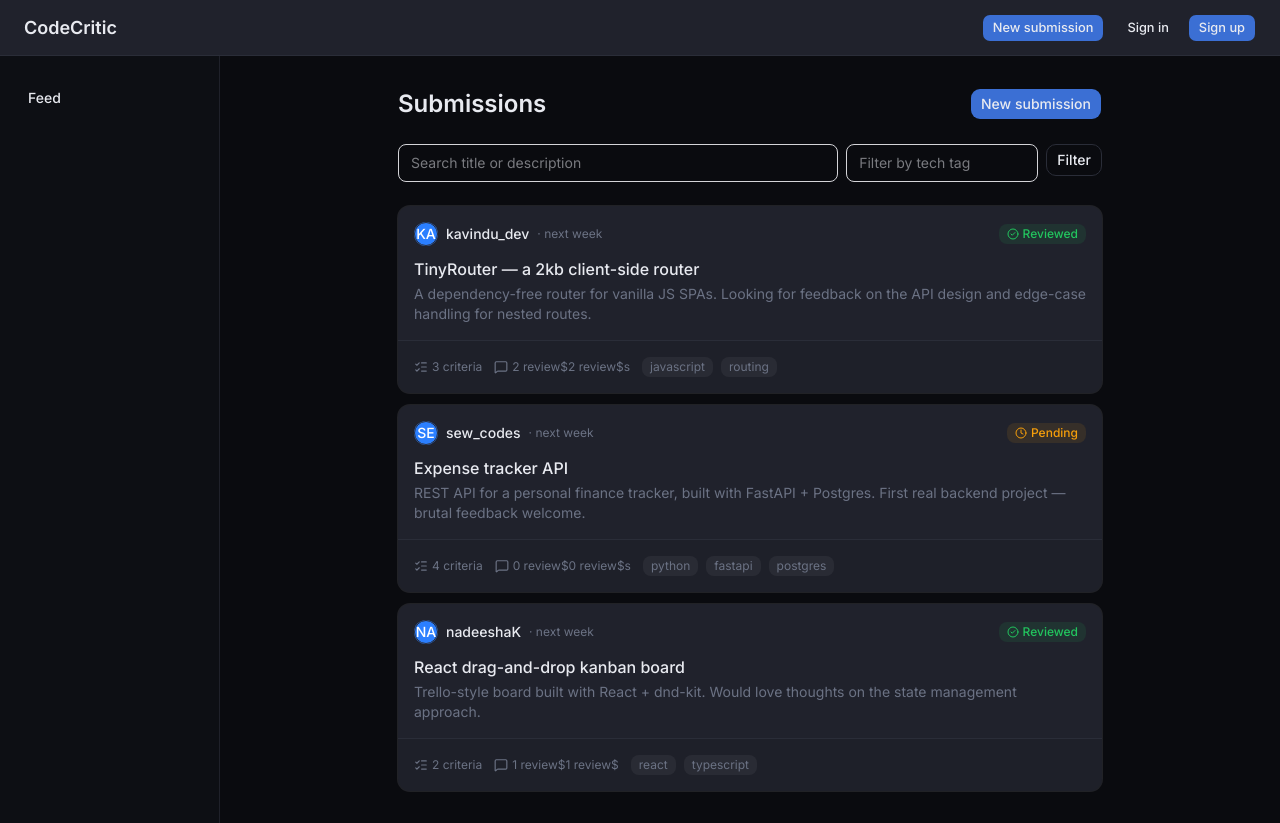
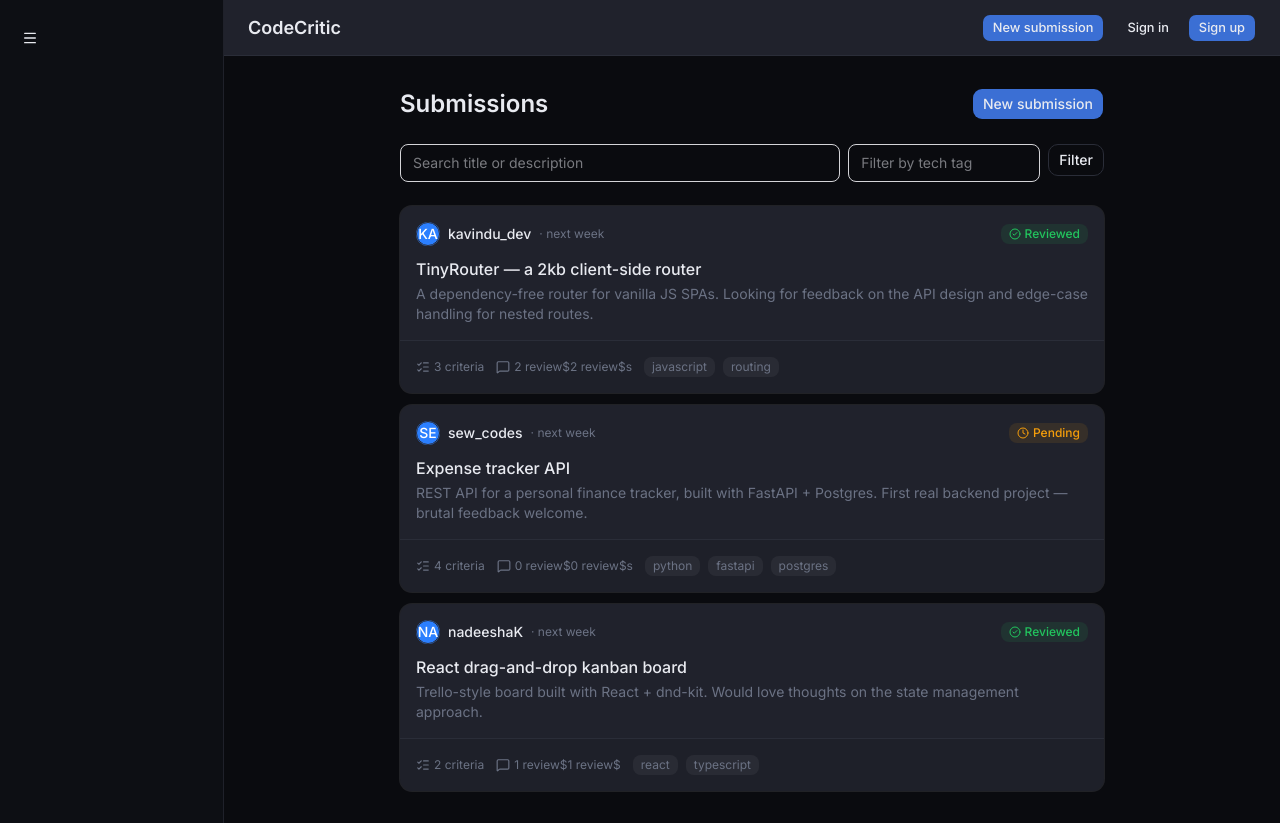
Before and after one commit to chanukinaveesha/codecritic, a Next.js app in the folder frontend/: page / in a window 1280 px wide. Built offline with nearby package versions, Linux system fonts and the light colour scheme; no server answers.

Commit message:
Add sidebar navigation with active link highlighting

```diff
--- a/frontend/src/app/layout.tsx
+++ b/frontend/src/app/layout.tsx
@@ -1,6 +1,7 @@
 import { Button } from "@/components/ui/button";
 import { ClerkProvider, Show, SignInButton, SignUpButton, UserButton } from "@clerk/nextjs";
 import type { Metadata } from "next";
+import { Nav } from "@/components/nav";
 import { Inter, JetBrains_Mono } from "next/font/google";
 import Link from "next/link";
 import "./globals.css";
@@ -33,7 +34,12 @@ export default function RootLayout({
       >
 
        <body className="min-h-full">
-        <div className="flex min-h-screen flex-col">
+        <div className="flex min-h-screen">
+          <aside className="w-56 shrink-0 border-r border-sidebar-border bg-sidebar px-4 py-6">
+            <Nav />
+          </aside>
+
+          <div className="flex flex-1 flex-col">
             <header className="flex h-14 shrink-0 items-center justify-between border-b border-border bg-card px-6">
               <Link href="/" className="text-lg font-semibold text-foreground">
                 CodeCritic
@@ -64,19 +70,7 @@ export default function RootLayout({
               </div>
             </header>
 
-          <div className="grid flex-1 grid-cols-[220px_1fr]">
-            <aside className="border-r border-sidebar-border bg-sidebar px-4 py-6">
-              <nav className="flex flex-col gap-1">
-                <Link
-                  href="/"
-                  className="rounded-md px-3 py-2 text-sm font-medium text-sidebar-foreground hover:bg-sidebar-accent"
-                >
-                  Feed
-                </Link>
-              </nav>
-            </aside>
-
-            <main className="flex flex-col">{children}</main>
+            <main className="flex flex-1 flex-col">{children}</main>
           </div>
         </div>
       </body>
--- /dev/null
+++ b/frontend/src/components/nav.tsx
@@ -0,0 +1,59 @@
+"use client";
+
+import { useState } from "react";
+import { Button } from "@/components/ui/button";
+import { useUser } from "@clerk/nextjs";
+import Link from "next/link";
+import { usePathname } from "next/navigation";
+import { cn } from "@/lib/utils";
+import { Menu } from "lucide-react";
+
+export function Nav() {
+  const { isSignedIn, user } = useUser();
+  const pathname = usePathname();
+  const [open, setOpen] = useState(false);
+  const username = user?.username ?? user?.primaryEmailAddress?.emailAddress?.split("@")[0] ?? "";
+
+  const publicLinks = [{ href: "/", label: "Feed" }];
+  const authLinks = [
+    { href: "/dashboard", label: "Dashboard" },
+    { href: "/dashboard/activity", label: "My Activity" },
+    { href: `/users/${username}`, label: "My Profile" },
+  ];
+
+  const renderLink = ({ href, label }: { href: string; label: string }) => {
+    const isActive = pathname === href;
+    return (
+      <Button
+        key={href}
+        asChild
+        variant={isActive ? "secondary" : "ghost"}
+        size="sm"
+        className={cn("w-full justify-start", isActive && "font-medium")}
+      >
+        <Link href={href}>{label}</Link>
+      </Button>
+    );
+  };
+
+  return (
+    <nav className="flex flex-col gap-1">
+      <Button
+        variant="ghost"
+        size="icon-sm"
+        aria-label={open ? "Close menu" : "Open menu"}
+        aria-expanded={open}
+        onClick={() => setOpen((prev) => !prev)}
+      >
+        <Menu className="size-4" />
+      </Button>
+
+      {open && (
+        <div className="flex flex-col gap-1">
+          {publicLinks.map(renderLink)}
+          {isSignedIn && authLinks.map(renderLink)}
+        </div>
+      )}
+    </nav>
+  );
+}
```
Lines whose indentation alone changed are shown as unchanged.
